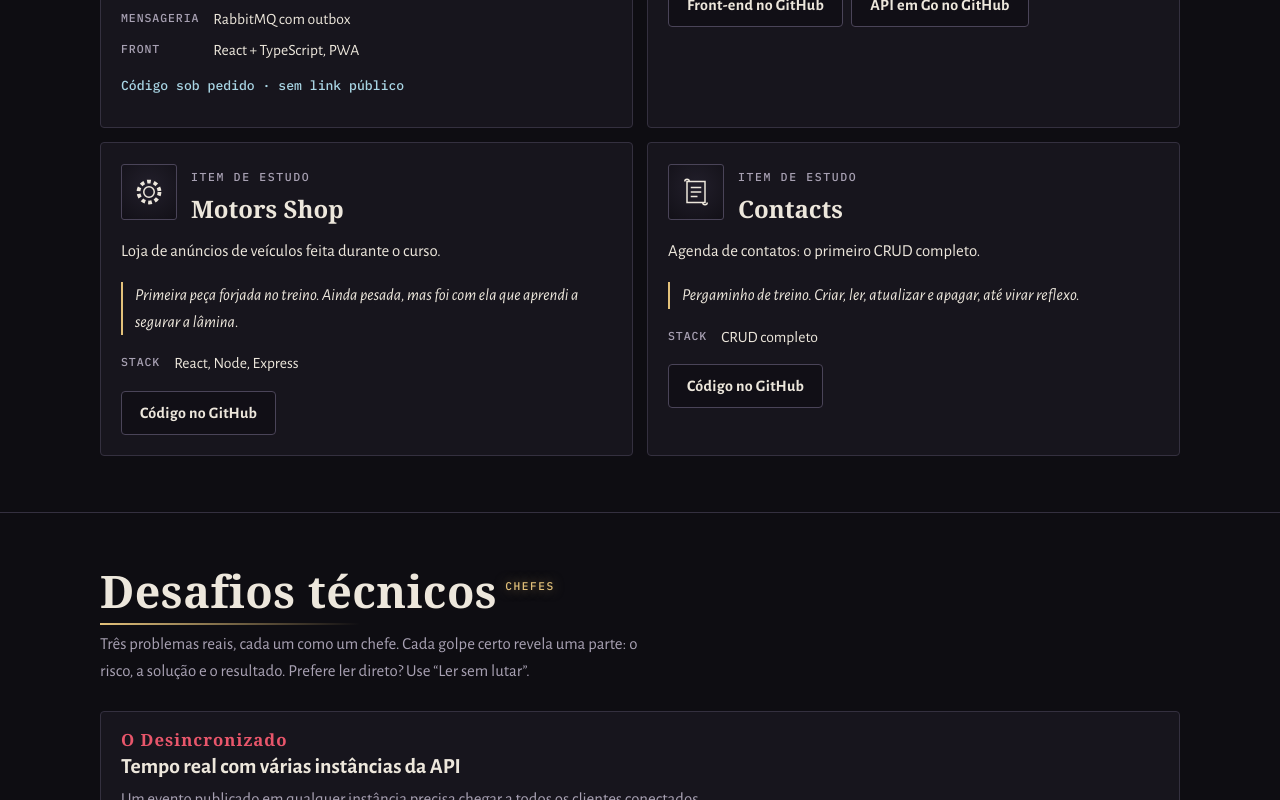
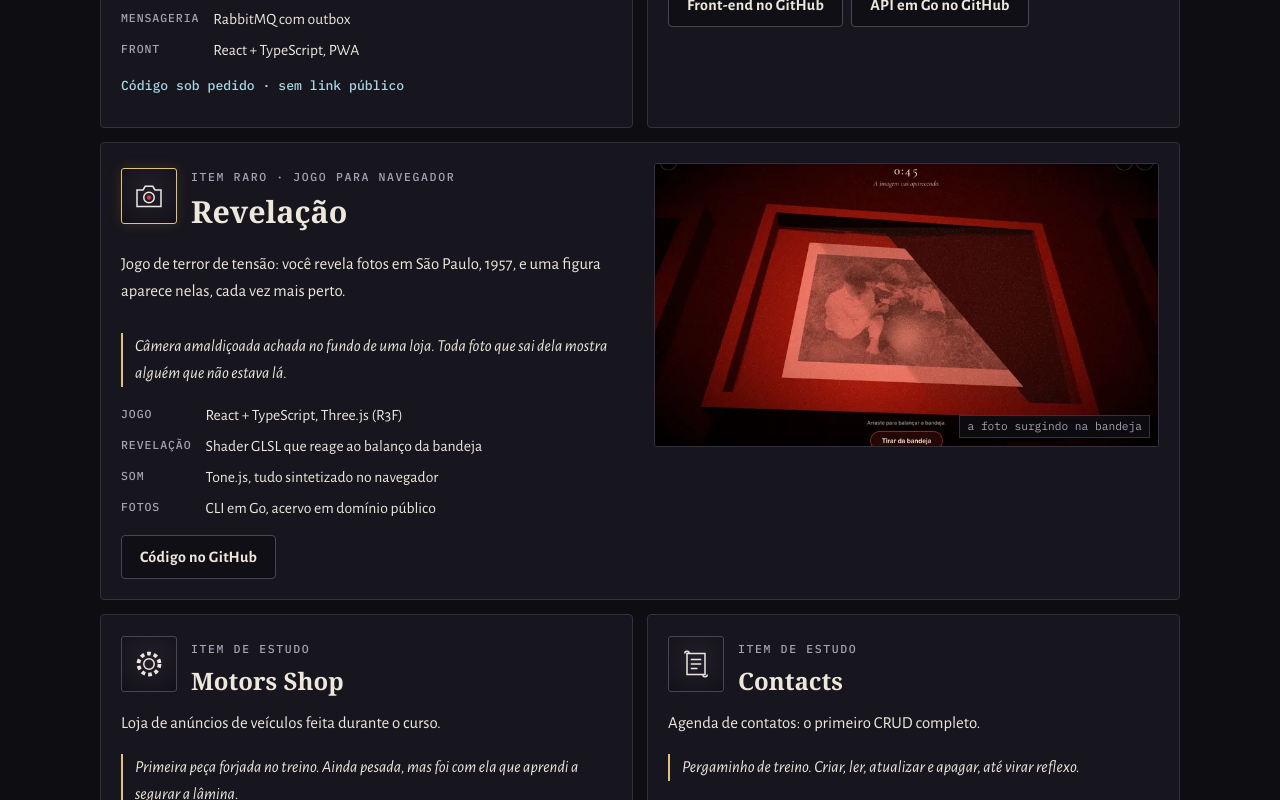
Before and after one commit to Victor-Novakoski/portifolio, a React (Vite) app: page / in a window 1280 px wide. Shown: the part 2018-2818 px from the top of the page. Built offline with nearby package versions, Linux system fonts and the light colour scheme; a web font is replaced by a local one.

Commit message:
feat: adicionar o jogo Revelação aos projetos

```diff
--- a/src/components/icons.tsx
+++ b/src/components/icons.tsx
@@ -68,6 +68,13 @@ const itemPaths: Record<ProjectIcon, ReactNode> = {
       <path d="M27 16v12M21 22h12" stroke="#A9D6E5" />
     </>
   ),
+  camera: (
+    <>
+      <path d="M8 16h8l3-5h10l3 5h8v22H8z" />
+      <circle cx="24" cy="26" r="7" />
+      <circle cx="24" cy="26" r="3" fill="#D2384F" stroke="none" />
+    </>
+  ),
   gear: (
     <>
       <circle cx="24" cy="24" r="7" />
--- a/src/components/projects.tsx
+++ b/src/components/projects.tsx
@@ -7,10 +7,10 @@ export function Projects() {
   return (
     <section className="block wrap" id="projetos" aria-labelledby="h-projetos">
       <div className="inner">
-        <SectionHead id="projetos" sub="Dois projetos completos e dois estudos, cada um com a descrição do item e a ficha técnica." />
+        <SectionHead id="projetos" sub="Dois projetos completos, um jogo e dois estudos, cada um com a descrição do item e a ficha técnica." />
         <div className="inv">
           {projects.map(p => (
-            <article key={p.id} className={`item card ${p.main ? 'main' : 'study'}`}>
+            <article key={p.id} className={`item card ${p.main ? 'main' : 'study'}${p.wide ? ' wide' : ''}`}>
               <div className="ih">
                 <span className="ico" aria-hidden="true">
                   <ItemIcon icon={p.icon} />
--- a/src/data/projects.ts
+++ b/src/data/projects.ts
@@ -1,6 +1,7 @@
 import rastreiaShot from '@/assets/projects/rastreia.webp'
+import revelacaoShot from '@/assets/projects/revelacao.webp'
 
-export type ProjectIcon = 'lantern' | 'grimoire' | 'gear' | 'scroll'
+export type ProjectIcon = 'lantern' | 'grimoire' | 'camera' | 'gear' | 'scroll'
 
 export type Project = {
   id: string
@@ -8,6 +9,8 @@ export type Project = {
   kind: string
   icon: ProjectIcon
   main?: boolean
+  // Ocupa a linha inteira no desktop, com o print ao lado do texto.
+  wide?: boolean
   summary: string
   flavor: string
   sheet: Array<{ label: string; value: string }>
@@ -61,6 +64,28 @@ export const projects: Project[] = [
     ],
   },
   {
+    id: 'revelacao',
+    name: 'Revelação',
+    kind: 'Item raro · jogo para navegador',
+    icon: 'camera',
+    main: true,
+    wide: true,
+    summary: 'Jogo de terror de tensão: você revela fotos em São Paulo, 1957, e uma figura aparece nelas, cada vez mais perto.',
+    flavor: 'Câmera amaldiçoada achada no fundo de uma loja. Toda foto que sai dela mostra alguém que não estava lá.',
+    shot: {
+      src: revelacaoShot,
+      alt: 'A bandeja de revelação sob a luz vermelha, com a foto ainda surgindo no papel',
+      caption: 'a foto surgindo na bandeja',
+    },
+    sheet: [
+      { label: 'Jogo', value: 'React + TypeScript, Three.js (R3F)' },
+      { label: 'Revelação', value: 'Shader GLSL que reage ao balanço da bandeja' },
+      { label: 'Som', value: 'Tone.js, tudo sintetizado no navegador' },
+      { label: 'Fotos', value: 'CLI em Go, acervo em domínio público' },
+    ],
+    links: [{ label: 'Código no GitHub', href: 'https://github.com/Victor-Novakoski/revelacao' }],
+  },
+  {
     id: 'motors-shop',
     name: 'Motors Shop',
     kind: 'Item de estudo',
--- a/src/styles/forja.css
+++ b/src/styles/forja.css
@@ -95,7 +95,7 @@ section.block{padding-block:56px;border-top:1px solid var(--line);scroll-margin-
 
 /* Projetos: cards de item */
 .inv{display:grid;gap:14px}
-@media (min-width:860px){.inv{grid-template-columns:1fr 1fr}}
+@media (min-width:860px){.inv{grid-template-columns:1fr 1fr}.item.wide{grid-column:1/-1;display:grid;grid-template-columns:1fr 1fr;column-gap:28px;align-content:start}.item.wide>*{grid-column:1}.item.wide>.shot{grid-column:2;grid-row:1/span 6;align-self:start;margin:0}}
 .ih{display:flex;gap:14px;align-items:center;margin-bottom:6px}
 .ico{flex:none;width:56px;height:56px;display:grid;place-items:center;background:radial-gradient(circle at 50% 40%,#221F2B,#121017);border:1px solid var(--line-2);border-radius:3px}
 .main .ico{border-color:var(--gold);box-shadow:0 0 14px rgba(227,193,122,.15)}
```
Also changed, not shown: src/assets/projects/revelacao.webp (added).
